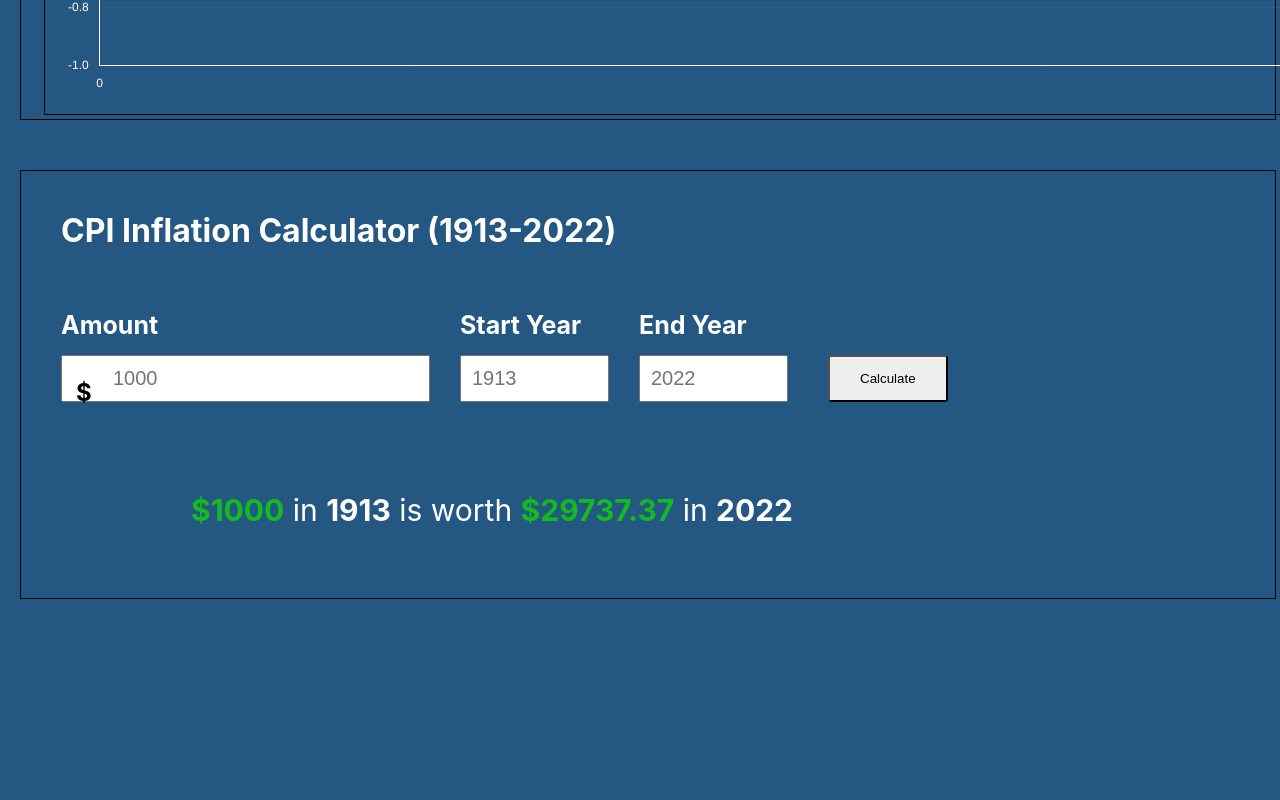
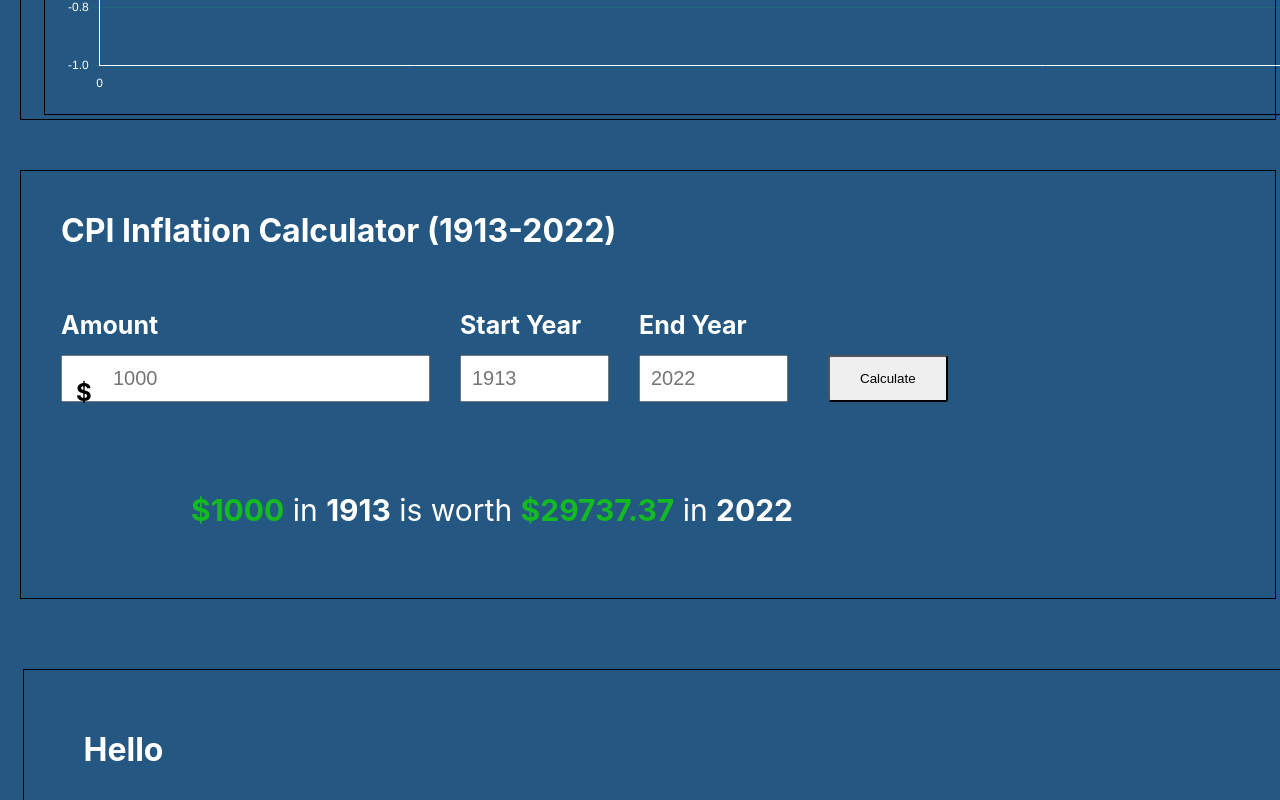
Before and after one commit to tomaszmiejevas/react-finance, a React (Create React App) app: page / in a window 1280 px wide. Shown: the part 1424-2224 px from the top of the page. Before the commit the page ends 2073 px from the top, so only its background shows below. Built offline with nearby package versions, Linux system fonts and the light colour scheme.

Commit message:
Started LiveDividend

```diff
--- a/src/App.js
+++ b/src/App.js
@@ -6,6 +6,7 @@ import InfoInput from "./components/Input/InfoInput";
 import OutputInfo from "./components/Output/OutputInfo";
 import OutputGraph from "./components/Output/OutputGraph";
 import ValueByYear from "./components/ValueByYear/ValueByYear";
+import LiveDividend from "./components/LiveDividend/LiveDividend";
 
 function App() {
   const [data, setData] = useState({
@@ -36,6 +37,9 @@ function App() {
         <h1>CPI Inflation Calculator (1913-2022)</h1>
         <ValueByYear />
       </div>
+      <div>
+        <LiveDividend />
+      </div>
     </div>
   );
 }
--- /dev/null
+++ b/src/components/LiveDividend/LiveDividend.js
@@ -0,0 +1,14 @@
+import React, { useState } from 'react';
+import styles from './LiveDividend.module.css';
+
+const LiveDividend = () => {
+
+
+   return (
+      <div className={styles.wrapper}>
+        <h1>Hello</h1>
+      </div>
+   )
+  }
+
+  export default LiveDividend;
--- /dev/null
+++ b/src/components/LiveDividend/LiveDividend.module.css
@@ -0,0 +1,8 @@
+.wrapper {
+    margin-top: 20px;
+    margin-left: 22.5px;
+    width: 96%;
+    padding: 20px;
+    border: 1px solid black;
+    display: inline-block;
+  }
```
